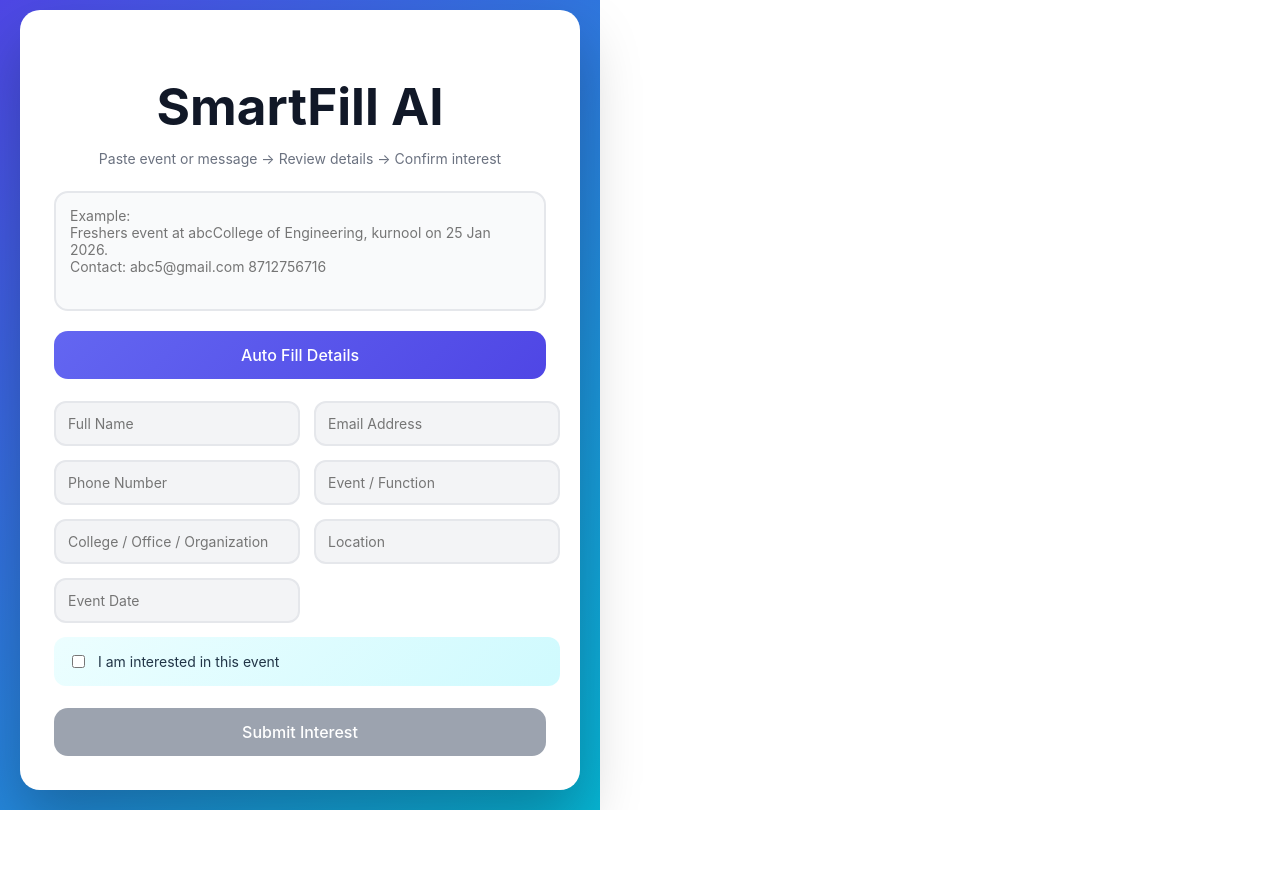
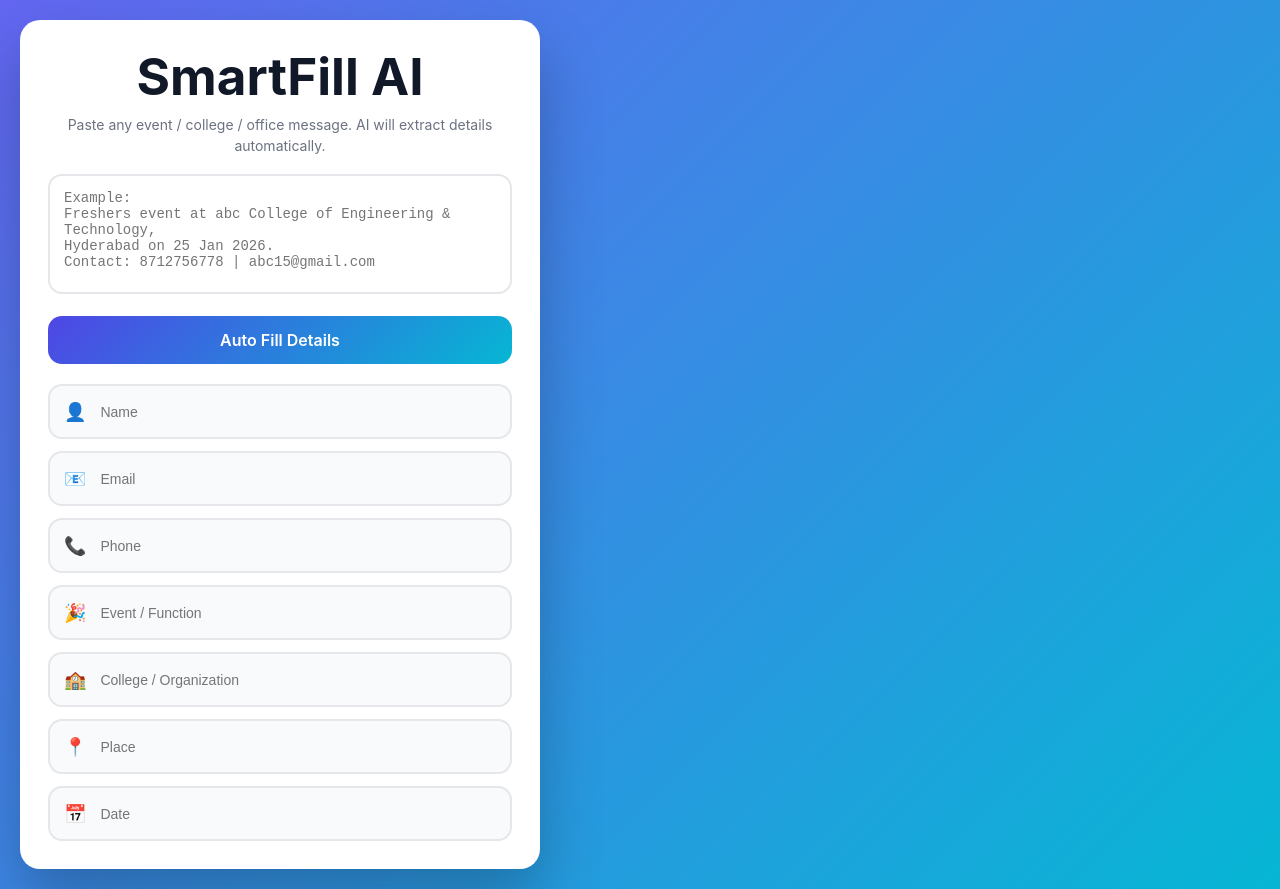
Before and after one commit to LIKHITHH-HUB/smartfill-ai-frontend, a React (Vite) app: page / in a window 1280 px wide. Before the commit the page ends 810 px from the top, so only its background shows below. Built offline with nearby package versions, Linux system fonts and the light colour scheme.

Commit message:
final centered ui

```diff
--- a/src/App.css
+++ b/src/App.css
@@ -1,181 +1,99 @@
+/* RESET */
 * {
   box-sizing: border-box;
-  font-family: "Inter", sans-serif;
 }
 
-/* ===== PAGE CENTER FIX (IMPORTANT) ===== */
-html, body {
-  width: 100%;
-  height: 100%;
+body {
   margin: 0;
+  font-family: "Inter", system-ui, sans-serif;
+  background: linear-gradient(135deg, #6366f1, #06b6d4);
 }
 
+/* FULL PAGE CENTERING — THIS IS THE KEY */
 .page {
-  width: 100%;
   min-height: 100vh;
   display: flex;
-  justify-content: center;   /* horizontal center */
-  align-items: center;       /* vertical center */
-  background: linear-gradient(135deg, #4f46e5, #06b6d4);
+  align-items: center;
+  justify-content: center;
   padding: 20px;
 }
 
-/* ===== FORM CARD ===== */
+/* CARD */
 .card {
   width: 100%;
-  max-width: 560px;
+  max-width: 520px;
   background: #ffffff;
-  padding: 34px;
+  padding: 28px;
   border-radius: 20px;
   box-shadow: 0 30px 60px rgba(0, 0, 0, 0.25);
-
-  /* animation */
-  animation: slideFade 0.7s ease-out;
 }
 
-/* Card animation */
-@keyframes slideFade {
-  from {
-    opacity: 0;
-    transform: translateY(30px);
-  }
-  to {
-    opacity: 1;
-    transform: translateY(0);
-  }
+/* TITLE */
+.card h1 {
+  margin: 0;
+  text-align: center;
+  color: #111827;
 }
 
-/* ===== HEADINGS ===== */
-h1 {
+.subtitle {
   text-align: center;
-  color: #111827;
-  margin-bottom: 6px;
+  font-size: 14px;
+  color: #6b7280;
+  margin: 10px 0 18px;
 }
 
-.tagline {
-  text-align: center;
-  color: #6b7280;
-  font-size: 14px;
-  margin-bottom: 22px;
-}
-
-/* ===== TEXTAREA ===== */
+/* TEXTAREA */
 textarea {
   width: 100%;
   min-height: 120px;
   padding: 14px;
   border-radius: 14px;
   border: 2px solid #e5e7eb;
-  background: #f9fafb;
+  font-size: 14px;
   resize: none;
-  font-size: 14px;
-  transition: 0.3s ease;
+  outline: none;
 }
 
-textarea:focus {
-  outline: none;
-  border-color: #6366f1;
-  background: #ffffff;
-  box-shadow: 0 0 0 4px rgba(99, 102, 241, 0.2);
+/* BUTTON */
+button {
+  width: 100%;
+  margin-top: 16px;
+  padding: 14px;
+  border-radius: 14px;
+  border: none;
+  font-size: 16px;
+  font-weight: 600;
+  color: white;
+  background: linear-gradient(135deg, #4f46e5, #06b6d4);
+  cursor: pointer;
 }
 
-/* ===== BUTTONS ===== */
-.primary {
-  width: 100%;
-  padding: 14px;
-  margin-top: 14px;
-  background: linear-gradient(135deg, #6366f1, #4f46e5);
-  color: white;
-  border: none;
-  border-radius: 14px;
-  font-size: 16px;
-  cursor: pointer;
-  transition: 0.3s ease;
+/* FORM */
+.form {
+  margin-top: 20px;
+  display: grid;
+  gap: 12px;
 }
 
-.primary:hover {
-  transform: translateY(-2px);
-  box-shadow: 0 10px 25px rgba(79, 70, 229, 0.4);
+/* FIELD */
+.field {
+  display: flex;
+  align-items: center;
+  gap: 12px;
+  padding: 12px 14px;
+  border-radius: 14px;
+  background: #f9fafb;
+  border: 2px solid #e5e7eb;
 }
 
-/* ===== FORM GRID ===== */
-.form-grid {
-  display: grid;
-  grid-template-columns: 1fr 1fr;
-  gap: 14px;
-  margin-top: 22px;
+.field span {
+  font-size: 18px;
 }
 
-/* Inputs */
-.form-grid input {
-  padding: 12px;
-  border-radius: 12px;
-  border: 2px solid #e5e7eb;
-  background: #f3f4f6;
-  font-size: 14px;
-  transition: 0.25s ease;
-}
-
-.form-grid input:focus {
+.field input {
+  width: 100%;
+  border: none;
+  background: transparent;
   outline: none;
-  border-color: #06b6d4;
-  background: #ffffff;
-  box-shadow: 0 0 0 4px rgba(6, 182, 212, 0.25);
-}
-
-/* ===== CHECKBOX ===== */
-.interest-box {
-  grid-column: span 2;
-  display: flex;
-  align-items: center;
-  gap: 10px;
-  padding: 14px;
-  background: linear-gradient(135deg, #ecfeff, #cffafe);
-  border-radius: 12px;
   font-size: 14px;
 }
-
-/* ===== SUBMIT ===== */
-.submit {
-  width: 100%;
-  margin-top: 22px;
-  padding: 14px;
-  background: linear-gradient(135deg, #16a34a, #22c55e);
-  color: white;
-  border: none;
-  border-radius: 14px;
-  font-size: 16px;
-  cursor: pointer;
-  transition: 0.3s ease;
-}
-
-.submit:hover:not(:disabled) {
-  transform: translateY(-2px);
-  box-shadow: 0 10px 25px rgba(34, 197, 94, 0.4);
-}
-
-.submit:disabled {
-  background: #9ca3af;
-  cursor: not-allowed;
-}
-
-/* ===== SUCCESS MESSAGE ===== */
-.success {
-  text-align: center;
-  margin-top: 16px;
-  color: #16a34a;
-  font-weight: 600;
-  animation: fadeIn 0.4s ease-in;
-}
-
-@keyframes fadeIn {
-  from { opacity: 0; }
-  to { opacity: 1; }
-}
-
-/* ===== MOBILE ===== */
-@media (max-width: 600px) {
-  .form-grid {
-    grid-template-columns: 1fr;
-  }
-}
--- a/src/App.jsx
+++ b/src/App.jsx
@@ -2,9 +2,7 @@ import { useState } from "react";
 import "./App.css";
 
 export default function App() {
-  const [rawText, setRawText] = useState("");
-  const [submitted, setSubmitted] = useState(false);
-
+  const [text, setText] = useState("");
   const [form, setForm] = useState({
     name: "",
     email: "",
@@ -13,99 +11,67 @@ export default function App() {
     organization: "",
     place: "",
     date: "",
-    interested: false,
   });
 
-  const handleAutoFill = () => {
-    const text = rawText;
+  const handleAutoFill = async () => {
+    if (!text.trim()) return;
 
-    setForm({
-      name: text.match(/my name is\s+([a-zA-Z\s]+)/i)?.[1] || "",
-      email:
-        text.match(/[a-zA-Z0-9._%+-]+@[a-zA-Z0-9.-]+\.[a-z]{2,}/)?.[0] || "",
-      phone: text.match(/\b\d{10}\b/)?.[0] || "",
-      event:
-        text.match(
-          /\b(freshers|workshop|seminar|conference|meeting)\b/i
-        )?.[0] || "",
-      organization:
-        text.match(/college of [a-zA-Z\s]+/i)?.[0] || "",
-      place:
-        text.match(
-          /\b(Hyderabad|Bangalore|Chennai|Delhi|Mumbai)\b/i
-        )?.[0] || "",
-      date:
-        text.match(
-          /\b\d{1,2}\s(?:Jan|Feb|Mar|Apr|May|Jun|Jul|Aug|Sep|Oct|Nov|Dec)\s\d{4}\b/i
-        )?.[0] || "",
-      interested: false,
-    });
-    setSubmitted(false);
-  };
+    const res = await fetch(
+      "https://YOUR-BACKEND-URL.onrender.com/api/parse",
+      {
+        method: "POST",
+        headers: { "Content-Type": "application/json" },
+        body: JSON.stringify({ text }),
+      }
+    );
 
-  const handleSubmit = () => {
-    setSubmitted(true);
+    const data = await res.json();
+    setForm(data);
   };
 
   return (
     <div className="page">
       <div className="card">
         <h1>SmartFill AI</h1>
-        <p className="tagline">
-          Paste event or message → Review details → Confirm interest
+        <p className="subtitle">
+          Paste any event / college / office message.
+          AI will extract details automatically.
         </p>
 
         <textarea
-          placeholder={`Example:
-Freshers event at abcCollege of Engineering, kurnool on 25 Jan 2026.
-Contact: abc5@gmail.com 8712756716`}
-          value={rawText}
-          onChange={(e) => setRawText(e.target.value)}
+          placeholder="Example:
+Freshers event at abc College of Engineering & Technology,
+Hyderabad on 25 Jan 2026.
+Contact: 8712756778 | abc15@gmail.com"
+          value={text}
+          onChange={(e) => setText(e.target.value)}
         />
 
-        <button className="primary" onClick={handleAutoFill}>
-          Auto Fill Details
-        </button>
+        <button onClick={handleAutoFill}>Auto Fill Details</button>
 
-        <div className="form-grid">
-          <input placeholder="Full Name" value={form.name} readOnly />
-          <input placeholder="Email Address" value={form.email} readOnly />
-          <input placeholder="Phone Number" value={form.phone} readOnly />
-          <input placeholder="Event / Function" value={form.event} readOnly />
-          <input
-            placeholder="College / Office / Organization"
+        <div className="form">
+          <Field icon="👤" value={form.name} placeholder="Name" />
+          <Field icon="📧" value={form.email} placeholder="Email" />
+          <Field icon="📞" value={form.phone} placeholder="Phone" />
+          <Field icon="🎉" value={form.event} placeholder="Event / Function" />
+          <Field
+            icon="🏫"
             value={form.organization}
-            readOnly
+            placeholder="College / Organization"
           />
-          <input placeholder="Location" value={form.place} readOnly />
-          <input placeholder="Event Date" value={form.date} readOnly />
-
-          <label className="interest-box">
-            <input
-              type="checkbox"
-              checked={form.interested}
-              onChange={(e) =>
-                setForm({ ...form, interested: e.target.checked })
-              }
-            />
-            I am interested in this event
-          </label>
+          <Field icon="📍" value={form.place} placeholder="Place" />
+          <Field icon="📅" value={form.date} placeholder="Date" />
         </div>
-
-        <button
-          className="submit"
-          disabled={!form.interested}
-          onClick={handleSubmit}
-        >
-          Submit Interest
-        </button>
-
-        {submitted && (
-          <p className="success">
-            ✅ Your interest has been recorded successfully!
-          </p>
-        )}
       </div>
     </div>
   );
 }
+
+function Field({ icon, value, placeholder }) {
+  return (
+    <div className="field">
+      <span>{icon}</span>
+      <input value={value} placeholder={placeholder} readOnly />
+    </div>
+  );
+}
```
